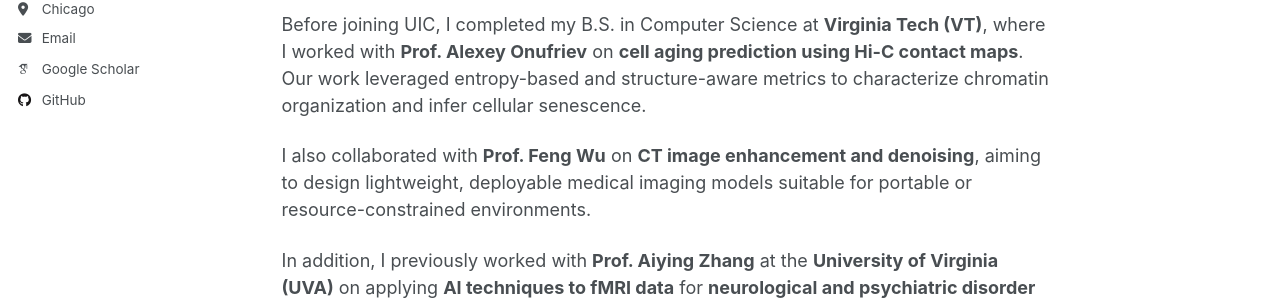
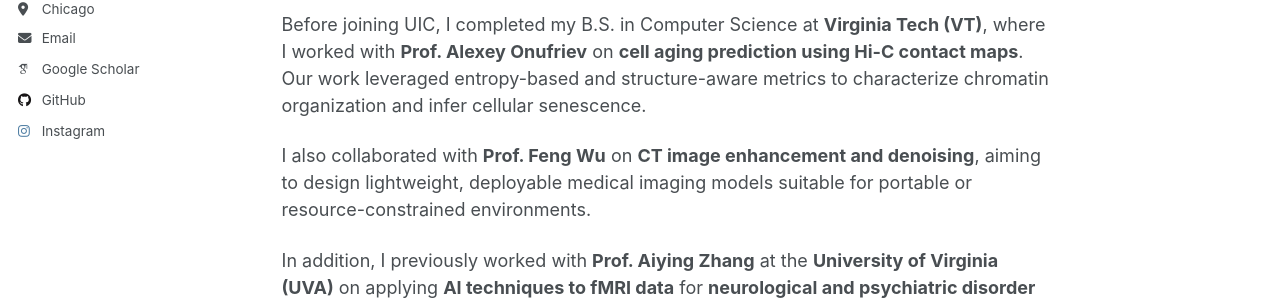
Before and after one commit to junkaizzz/junkaizzz.github.io, a Jekyll site: the page built from _pages/about.md, in a window 1280 px wide. Shown: the part 357-662 px from the top of the page. Built offline with Jekyll 4.4.1, drawn with Linux system fonts in a browser that asks for light colours; some web fonts are replaced; a script that is not in the unit is left out.

Commit message:
Update Instagram username in config file

```diff
--- a/_config.yml
+++ b/_config.yml
@@ -60,7 +60,7 @@ author:
   goodreads        : # Username
   google_plus      : # Username
   keybase          : # Username
-  instagram        : #"kain_z0201"
+  instagram        : "kain_z0201"
   lastfm           : # Username
   linkedin         : # Username
   mastodon         : # URL
```
